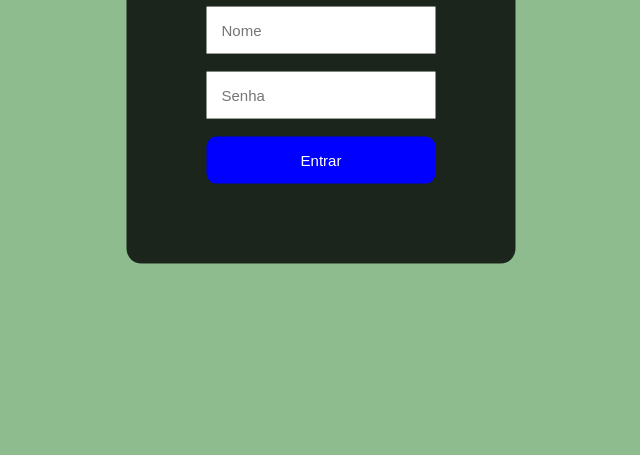
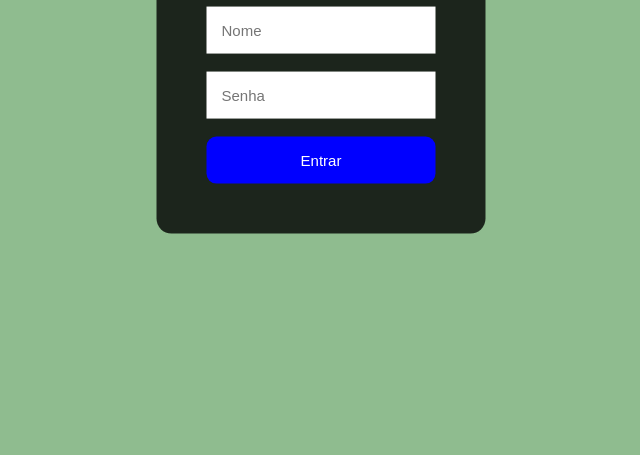
Before and after one commit to edisonstf/tela-login, a plain HTML site: page index.html in a window 1280 px wide. Shown: the part 345-800 px from the top of the page, without its empty margins (319-959 px from the left). Drawn offline with Linux system fonts and the light colour scheme.

Commit message:
redução do tamanho da caixa

```diff
--- a/style.css
+++ b/style.css
@@ -8,7 +8,7 @@ div{
     top: 50%; /*Espaço do top da tela*/
     left: 50%; /*Se destancia para o lado esquerdo*/
     transform: translate(-50%,-50%); /*permite mover um elemento em uma direção horizontal, vertical ou ambas, sem afetar o layout ao redor dele (ponto x e ponto y)*/
-    padding: 80px; /*O espaçamento interto do elemento*/
+    padding: 50px; /*O espaçamento interto do elemento*/
     border-radius: 15px; /*Aredondar borda*/
     color: white; /*Cor do texto*/
 }
```
